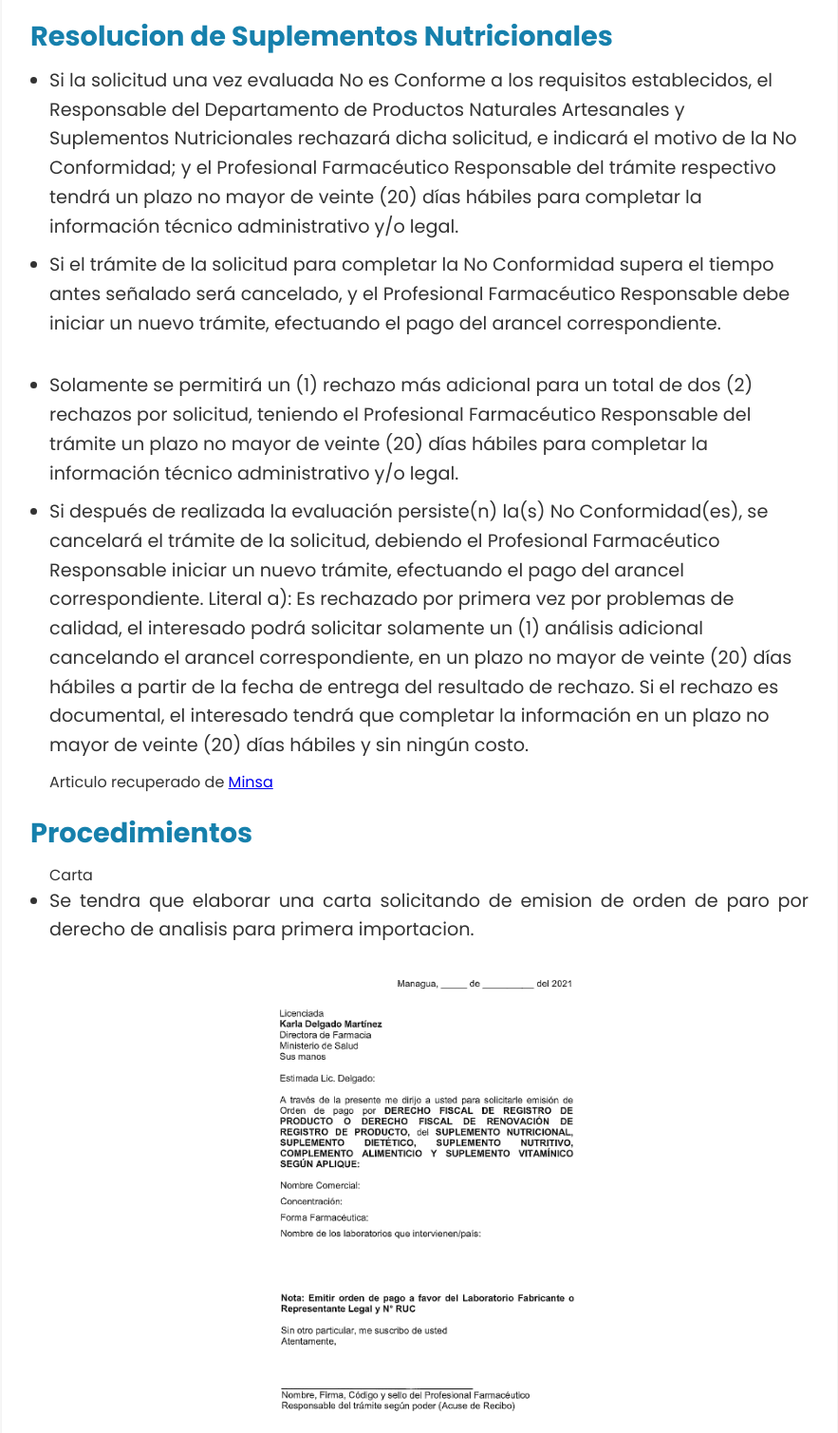
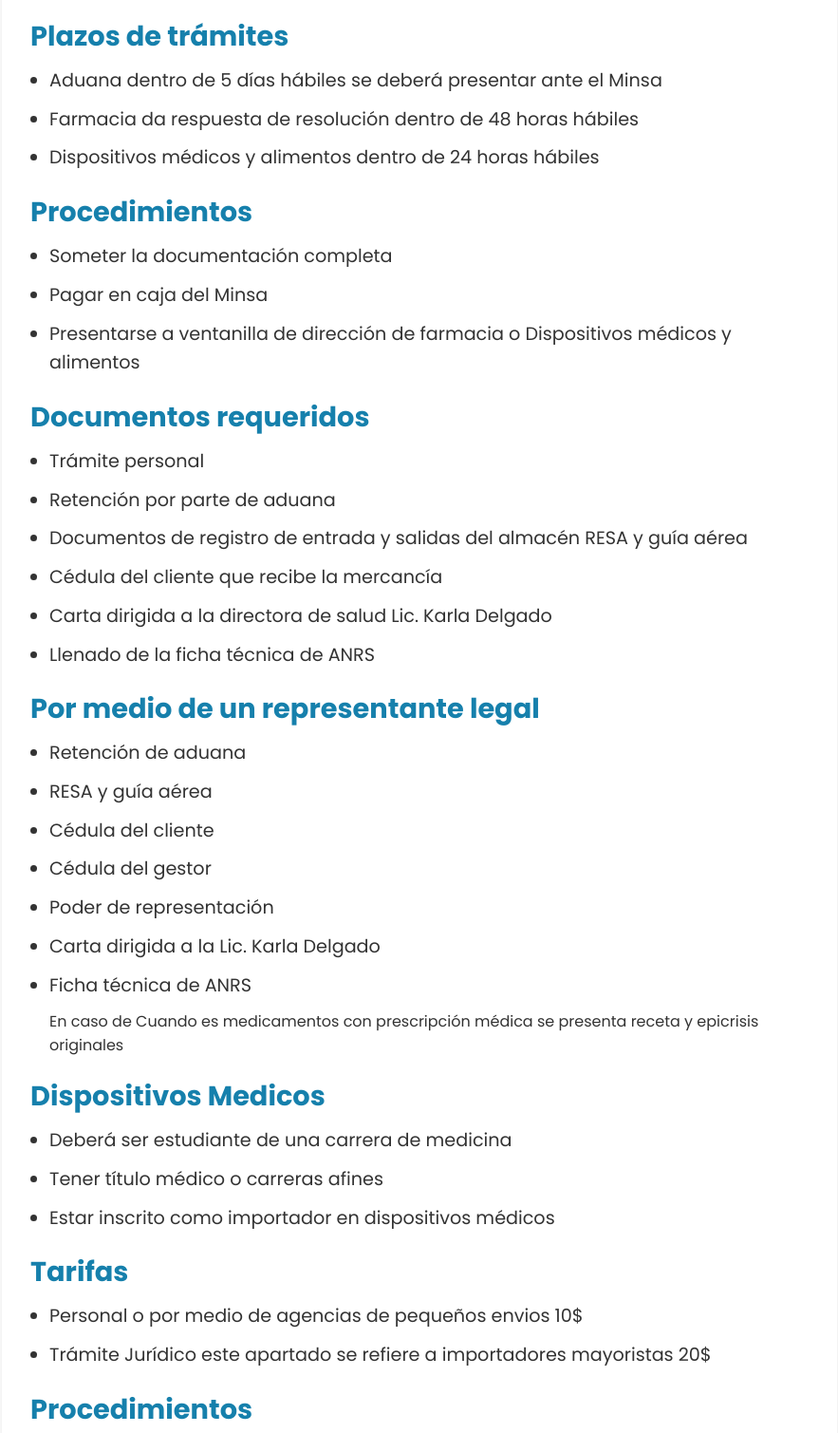
Before and after one commit to Francis0x1/Vitaminas, a plain HTML site: page index.html in a window 1280 px wide. Shown: the part 5211-6720 px from the top of the page at 95% size, without its empty margins (198-1081 px from the left). Drawn offline with Linux system fonts and the light colour scheme.

Commit message:
Add files via upload

```diff
--- a/index.html
+++ b/index.html
@@ -156,25 +156,57 @@
     </ul>
 
 
-    <h3>Resolucion de Suplementos Nutricionales</h3>
+    <h3>Plazos de trámites </h3>
     <ul>
-      <li>
+      <li>Aduana dentro de 5 días hábiles se deberá presentar ante el Minsa</li>
+      <li>Farmacia da respuesta de resolución dentro de 48 horas hábiles </li>
+      <li>Dispositivos médicos y alimentos dentro de 24 horas hábiles</li>
+    </ul>
 
-Si la solicitud una vez evaluada No es Conforme a los requisitos establecidos, el Responsable del Departamento de Productos Naturales Artesanales y Suplementos Nutricionales rechazará dicha solicitud, e indicará el motivo de la No Conformidad; y el Profesional Farmacéutico Responsable del trámite respectivo tendrá un plazo no mayor de veinte (20) días hábiles para completar la información técnico administrativo y/o legal.
-<br>
-<li>Si el trámite de la solicitud para completar la No Conformidad supera el tiempo antes señalado será cancelado, y el Profesional Farmacéutico Responsable debe iniciar un nuevo trámite, efectuando el pago del arancel correspondiente.
-</li>
-</li>
-<br>
-<li>
-  Solamente se permitirá un (1) rechazo más adicional para un total de dos (2) rechazos por solicitud, teniendo el Profesional Farmacéutico Responsable del trámite un plazo no mayor de veinte (20) días hábiles para completar la información técnico administrativo y/o legal.
- </li>
- <li> Si después de realizada la evaluación persiste(n) la(s) No Conformidad(es), se cancelará el trámite de la solicitud, debiendo el Profesional Farmacéutico Responsable iniciar un nuevo trámite, efectuando el pago del arancel correspondiente.
-  Literal a): Es rechazado por primera vez por problemas de calidad, el interesado podrá solicitar solamente un (1) análisis adicional cancelando el arancel correspondiente, en un plazo no mayor de veinte (20) días hábiles a partir de la fecha de entrega del resultado de rechazo.
-  Si el rechazo es documental, el interesado tendrá que completar la información en un plazo no mayor de veinte (20) días hábiles y sin ningún costo.</li>
+    <h3>Procedimientos</h3>
+    <ul>
+      <li>Someter la documentación completa </li>
+      <li>Pagar en caja del Minsa</li>
+      <li>Presentarse a ventanilla de dirección de farmacia o Dispositivos médicos y alimentos </li>
+    </ul>
 
-      <P>Articulo recuperado de <a href="https://www.minsa.gob.ni/sites/default/files/2022-10/Resolucion%20Administrativa%20de%20suplementos%20002-2021.12727.pdf">Minsa</a></P>
+    <h3>Documentos requeridos</h3>
+    <ul>
+      <li>Trámite personal</li>
+    <li>Retención por parte de aduana</li>
+    <li>Documentos de registro de entrada y salidas del almacén RESA y guía aérea</li>
+    <li>Cédula del cliente que recibe la mercancía</li>
+    <li>Carta dirigida a la directora de salud Lic. Karla Delgado</li>
+    <li>Llenado de la ficha técnica de ANRS</li>
     </ul>
+
+    <h3>Por medio de un representante legal </h3>
+    <ul>
+      <li>Retención de aduana</li>
+      <li>RESA y guía aérea</li>
+      <li>Cédula del cliente</li>
+      <li>Cédula del gestor</li>
+      <li>Poder de representación</li>
+      <li>Carta dirigida a la Lic. Karla Delgado</li>
+      <li>Ficha técnica de ANRS</li>
+
+      <p> En caso de
+        Cuando es medicamentos con prescripción médica se presenta  receta y epicrisis originales </p>
+    </ul>
+
+    <h3>Dispositivos Medicos</h3>
+    <ul>
+    <li>Deberá ser estudiante de una carrera de medicina</li>
+    <li>Tener título médico o carreras afines</li>
+    <li>Estar inscrito como importador en dispositivos médicos</li>
+    </ul>
+
+    <h3>Tarifas</h3>
+    <ul>
+    <li>Personal o por medio de agencias de pequeños envios  10$</li>
+    <li>Trámite Jurídico este apartado se refiere a importadores mayoristas 20$</li>
+    </ul>
+
 
     <h3>Procedimientos</h3>
     <ul style="text-align: justify;">
```
